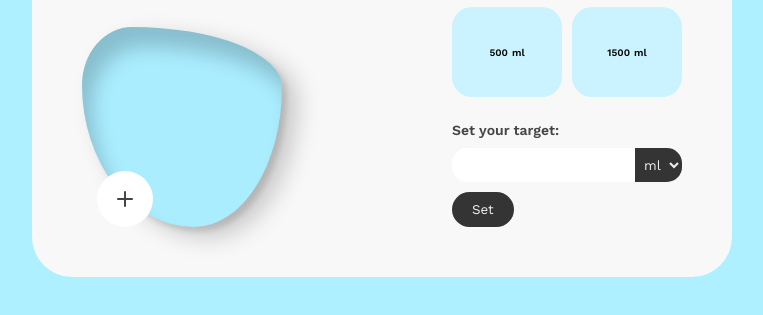
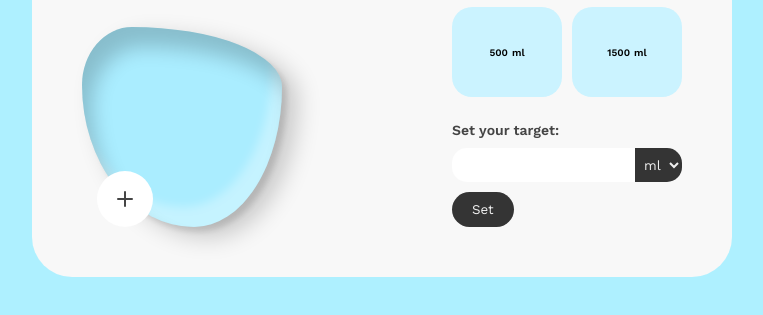
Before and after one commit to Mehrshad-Z/Water-Tracker, a plain HTML site: page index.html in a window 1280 px wide. Shown: the part 333-648 px from the top of the page, without its empty margins (258-1021 px from the left). Drawn offline with Linux system fonts and the light colour scheme.

Commit message:
Fix the syntax error of the water drop shadow

```diff
--- a/style/style.css
+++ b/style/style.css
@@ -77,8 +77,8 @@ body{
     border-radius:  25% 75% 44% 56% / 29% 30% 70% 71% ;
    box-shadow: inset 10px 20px 20px rgba(0,0,0,0.2),
   5px 5px 5px rgba(0,0,0,.1),
-  15px 10px 25px rgba(0,0,0,0.2);
-  inset -10px -20px 5px rgba(255,255,255, 0.9);
+  15px 10px 25px rgba(0,0,0,0.2),
+  inset -10px -20px 10px rgba(255, 255, 255, 0.323);
 
     -webkit-border-radius:  25% 75% 44% 56% / 29% 30% 70% 71% ;
     -moz-border-radius:  25% 75% 44% 56% / 29% 30% 70% 71% ;
```
